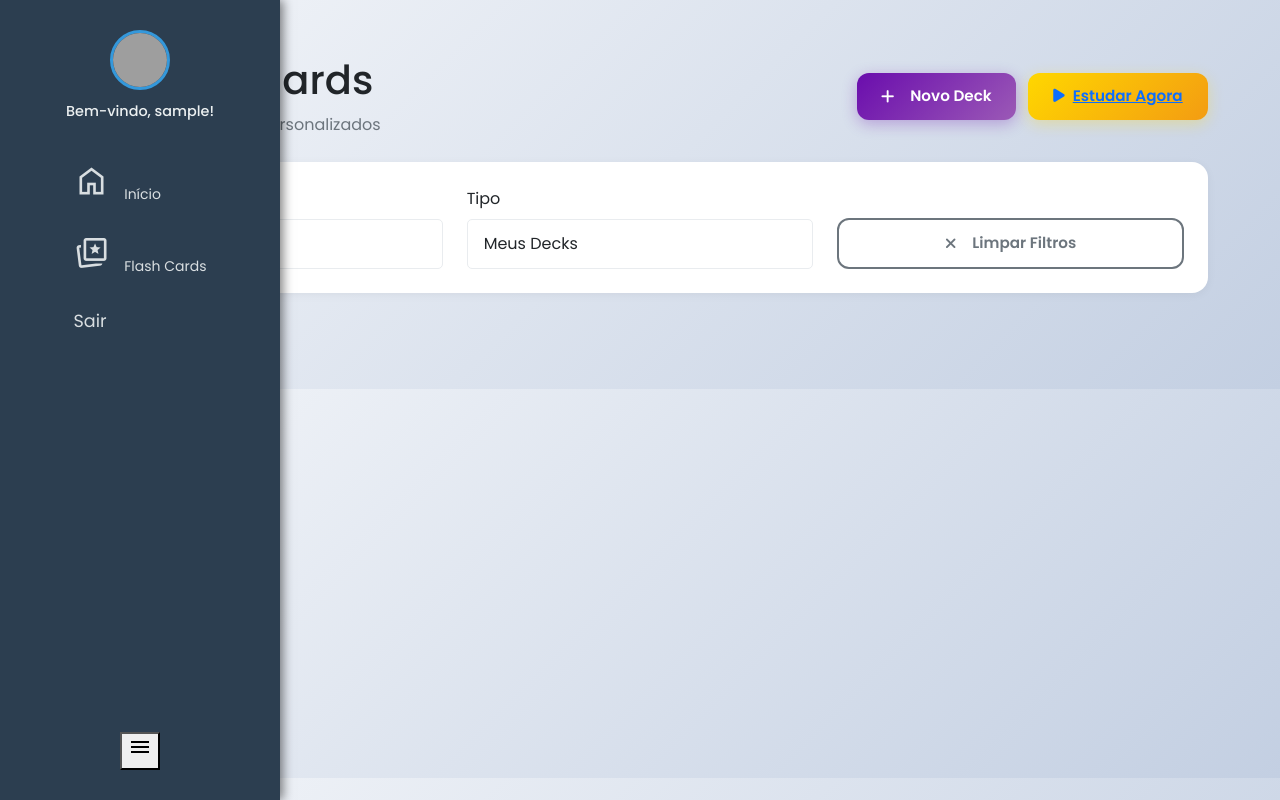
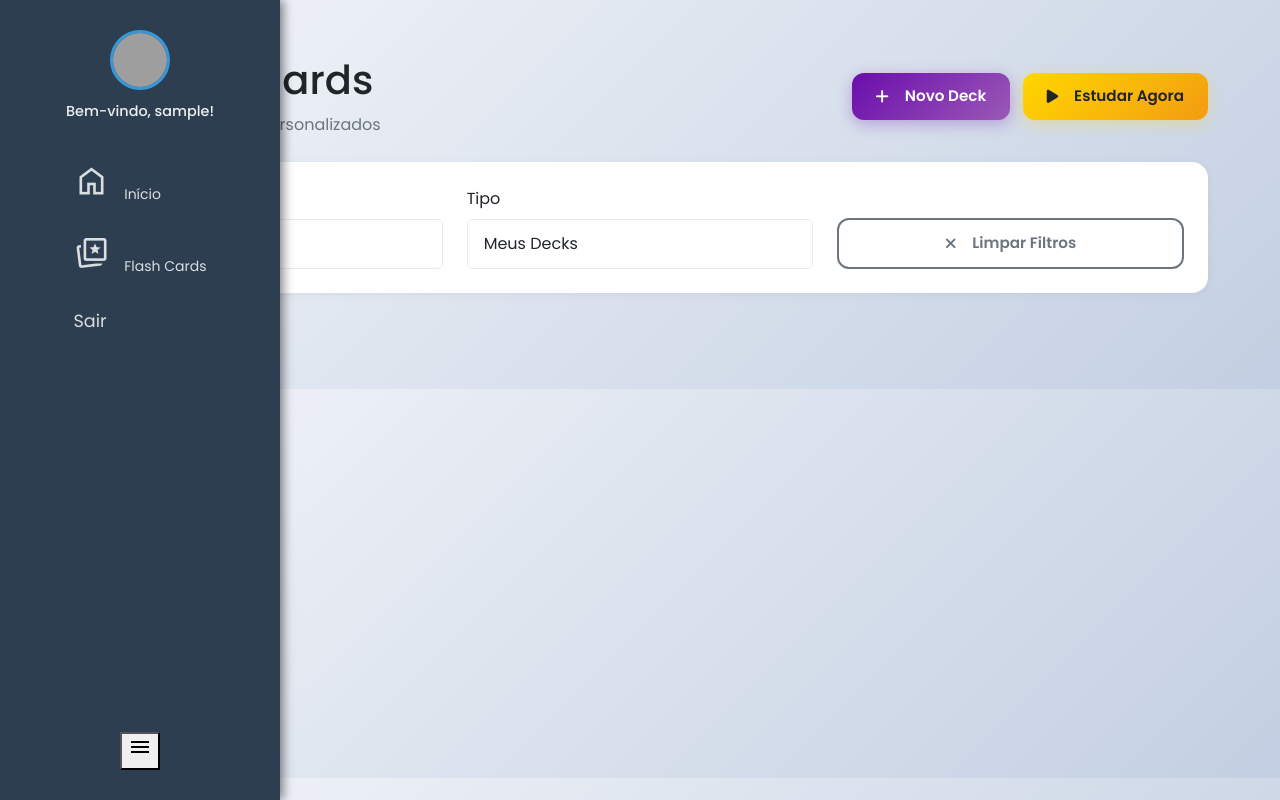
Before and after one commit to MartinsLavinia/App_idiomas, a PHP site: page /flashcards.php in a window 1280 px wide. Run offline with PHP 8.4, Linux system fonts and the light colour scheme; a user stored in the database is signed in; data comes from the database, SQL or seed files in the repository; grey boxes are pictures that could not be loaded.

Commit message:
f sei se sou eu o pc porque isso nao que funsionar
flashcard

```diff
--- a/public/views/flashcard_estudo.php
+++ b/public/views/flashcard_estudo.php
@@ -365,6 +365,7 @@ $id_deck = intval($_GET['deck'] ?? 0);
     </div>
 
     <script src="https://cdn.jsdelivr.net/npm/bootstrap@5.3.3/dist/js/bootstrap.bundle.min.js"></script>
+    <script src="flashcard_script.js"></script>
     <script>
         // Variáveis globais
         const idDeck = <?php echo $id_deck ?: 'null'; ?>;
@@ -672,3 +673,5 @@ $id_deck = intval($_GET['deck'] ?? 0);
     </script>
 </body>
 </html>
+
+    <script src="flashcard_script.js"></script>
--- a/public/views/flashcards.php
+++ b/public/views/flashcards.php
@@ -263,10 +263,9 @@ $database->closeConnection();
                        <button class="btn btn-primary me-2" onclick="abrirModalCriarDeck()">
     <i class="fas fa-plus me-2"></i>Novo Deck
 </button>
-                        <div class="btn btn-warning" onclick="estudarFlashcards()">
-                            <a  href="flashcard_estudo.php" >
-                            <i class="fas fa-play me-2"></i>Estudar Agora</a>
-                        </div>
+                        <button class="btn btn-warning" onclick="estudarFlashcards()">
+                            <i class="fas fa-play me-2"></i>Estudar Agora
+                        </button>
                     </div>
                 </div>
             </div>
```
Also changed, not shown: public/views/flashcard_script.js (line endings or trailing spaces).
